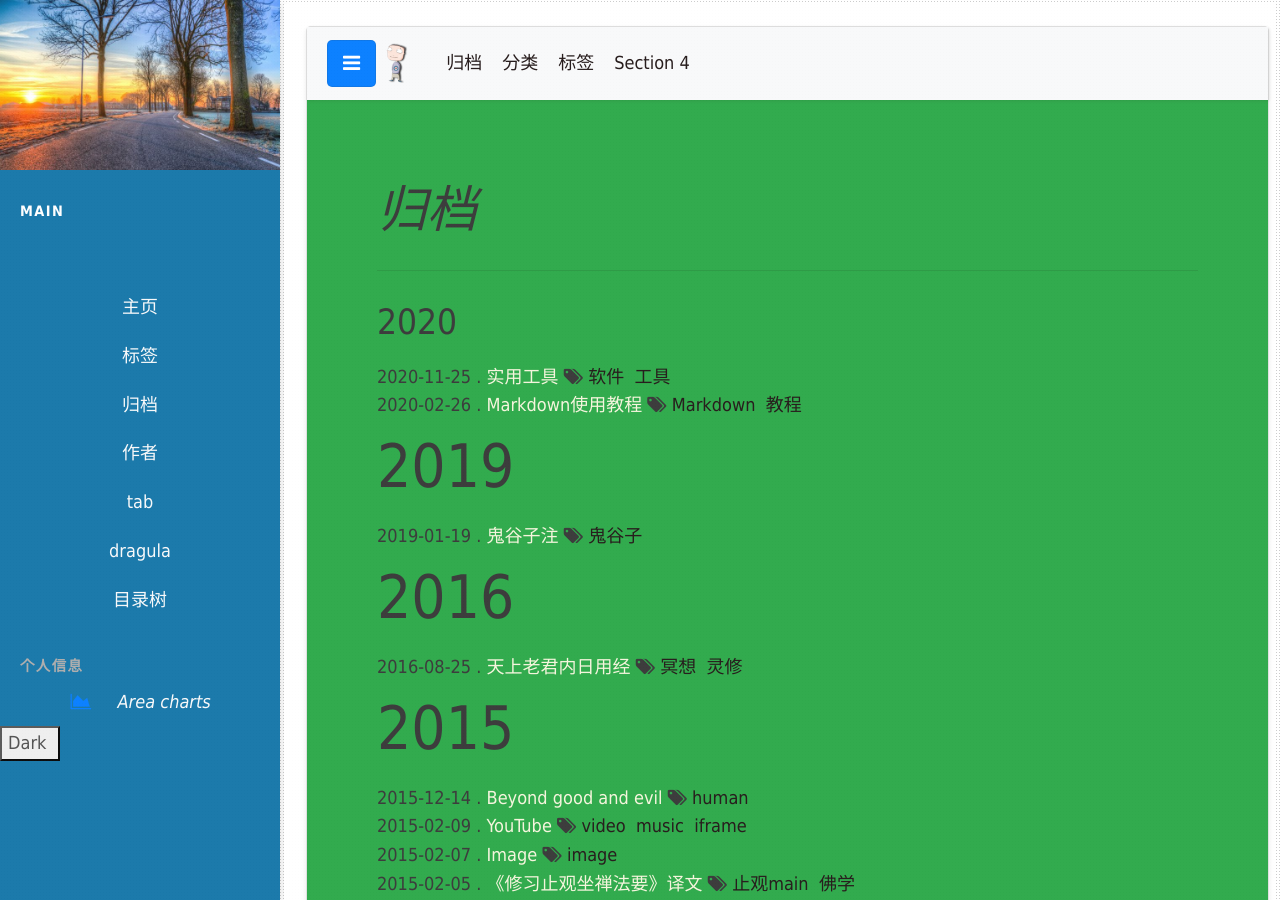
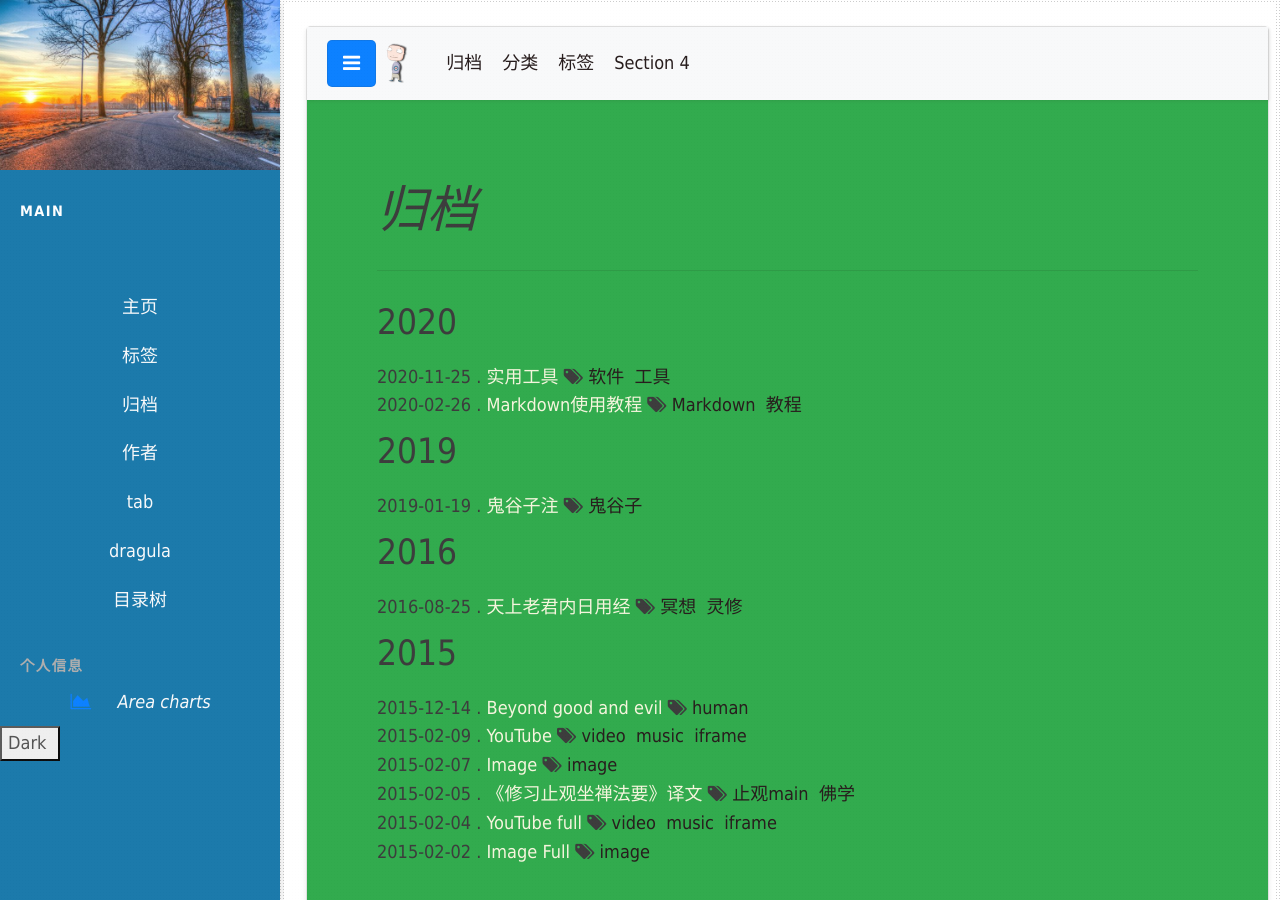
Before and after one commit to nengwuzhi/nengwuzhi.github.ioce, a Jekyll site: the page built from pages/tab.html, in a window 1280 px wide and 900 px high. Built offline with Jekyll 4.4.1, drawn with Linux system fonts in a browser that asks for light colours; nearby versions of some CDN libraries.

Commit message:
Update tab.html

```diff
--- a/pages/tab.html
+++ b/pages/tab.html
@@ -47,7 +47,7 @@ type: page
               {% capture year %}{{ post.date | date: '%Y' }}{% endcapture %}
               {% capture nyear %}{{ post.next.date | date: '%Y' }}{% endcapture %}
               {% if year != nyear %}
-                <h2 id="y{{ post.date | date: '%Y' }}">{{ post.date | date: '%Y' }}</h2>
+                <h3 id="y{{ post.date | date: '%Y' }}">{{ post.date | date: '%Y' }}</h3>
               {% endif %}
             {% endunless %}
 
```
